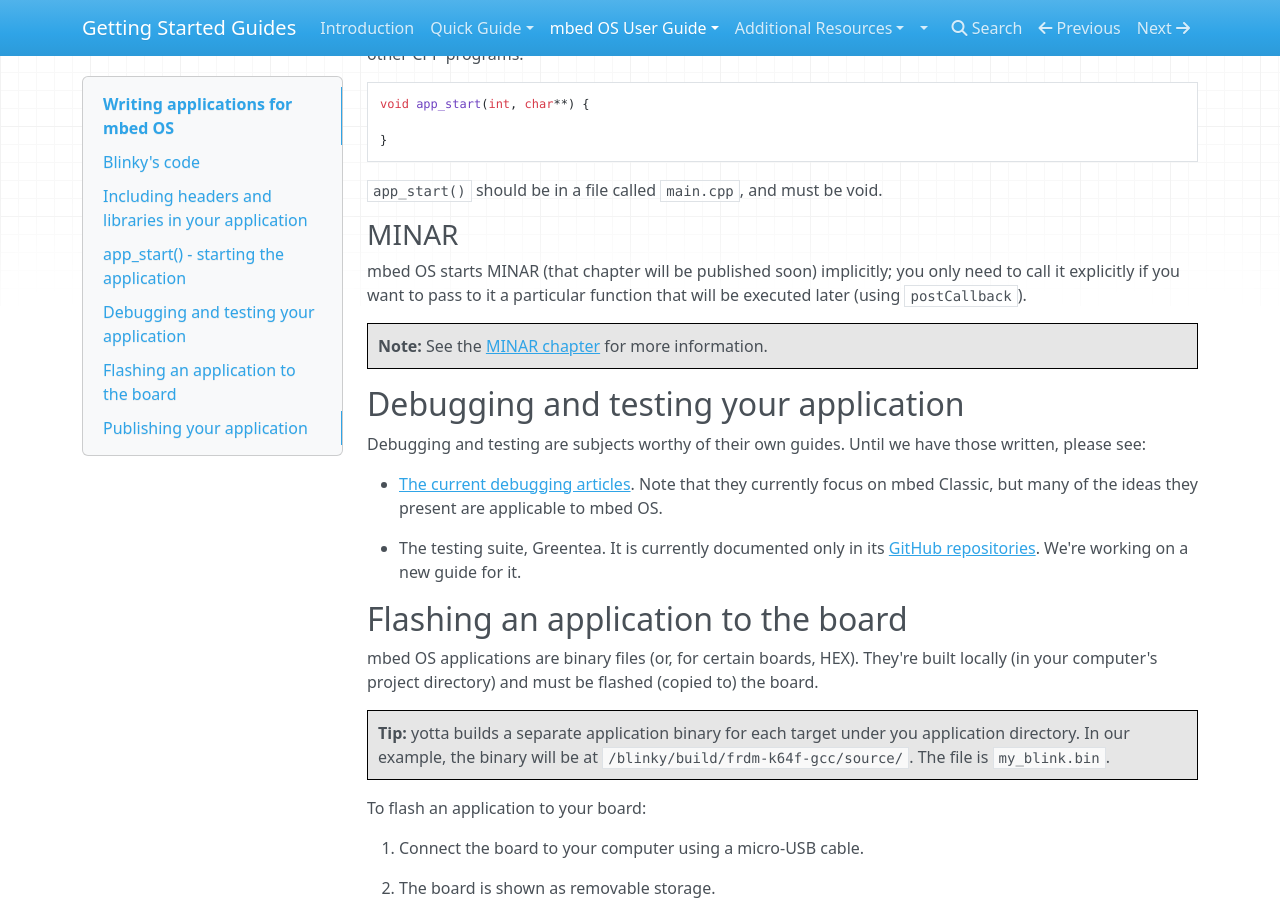
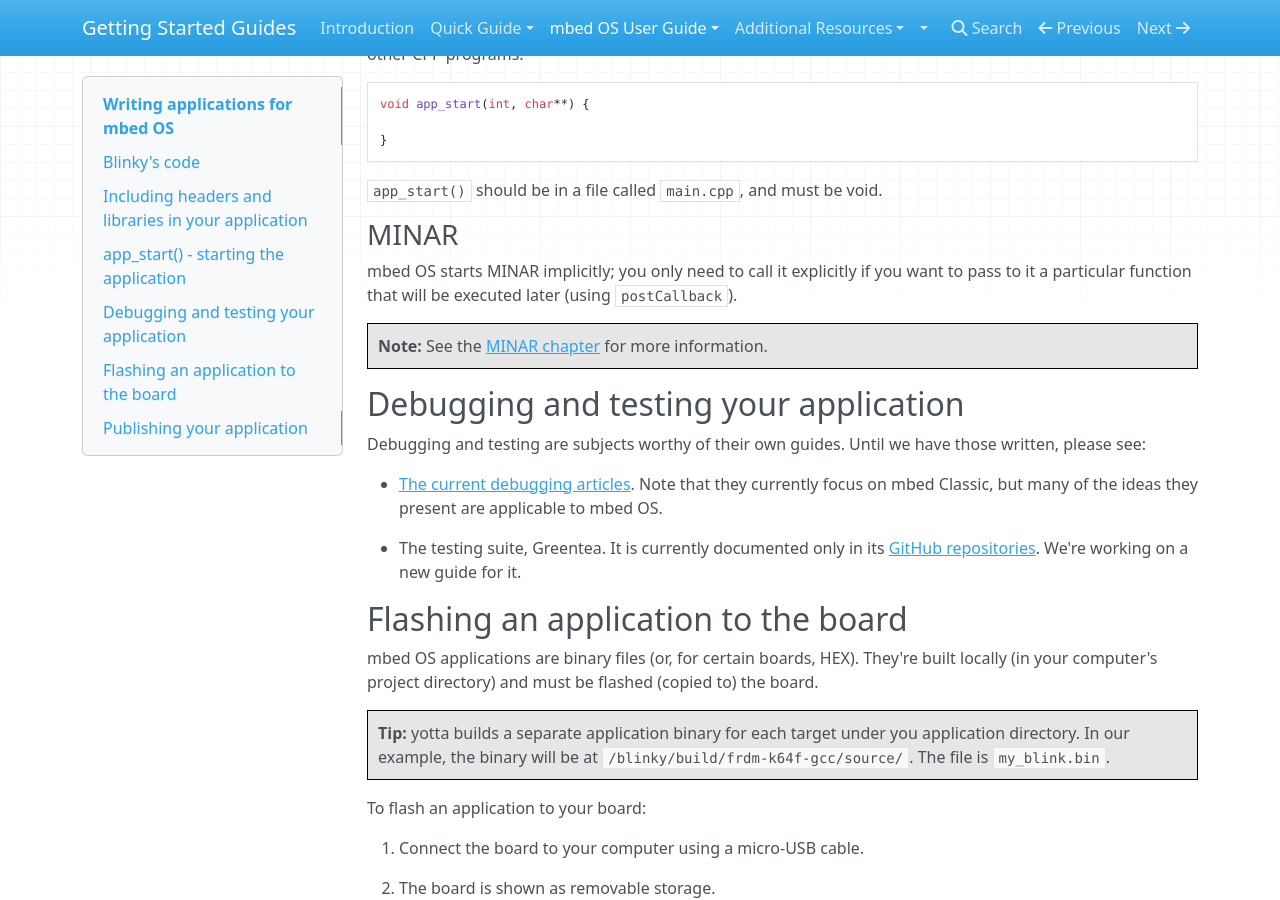
Before and after one commit to ARMmbed/GettingStartedmbedOS, an MkDocs documentation site: the page built from Docs/Full_Guide/app_on_mbed_os.md, in a window 1280 px wide and 900 px high, scrolled down 1435 px. Built offline with MkDocs 1.6.1, drawn with Linux system fonts in a browser that asks for light colours; nearby versions of some CDN libraries; old or Windows-style settings are respelled for this version of MkDocs.

Commit message:
Forgot to remove "coming soon"

```diff
--- a/Docs/Full_Guide/app_on_mbed_os.md
+++ b/Docs/Full_Guide/app_on_mbed_os.md
@@ -62,7 +62,7 @@ void app_start(int, char**) {
 
 ### MINAR
 
-mbed OS starts MINAR (that chapter will be published soon) implicitly; you only need to call it explicitly if you want to pass to it a particular function that will be executed later (using ``postCallback``).
+mbed OS starts MINAR implicitly; you only need to call it explicitly if you want to pass to it a particular function that will be executed later (using ``postCallback``).
 
 <span style="background-color:#E6E6E6;  border:1px solid #000;display:block; height:100%; padding:10px">**Note:** See the [MINAR chapter](MINAR.md) for more information.</span>
 
```
